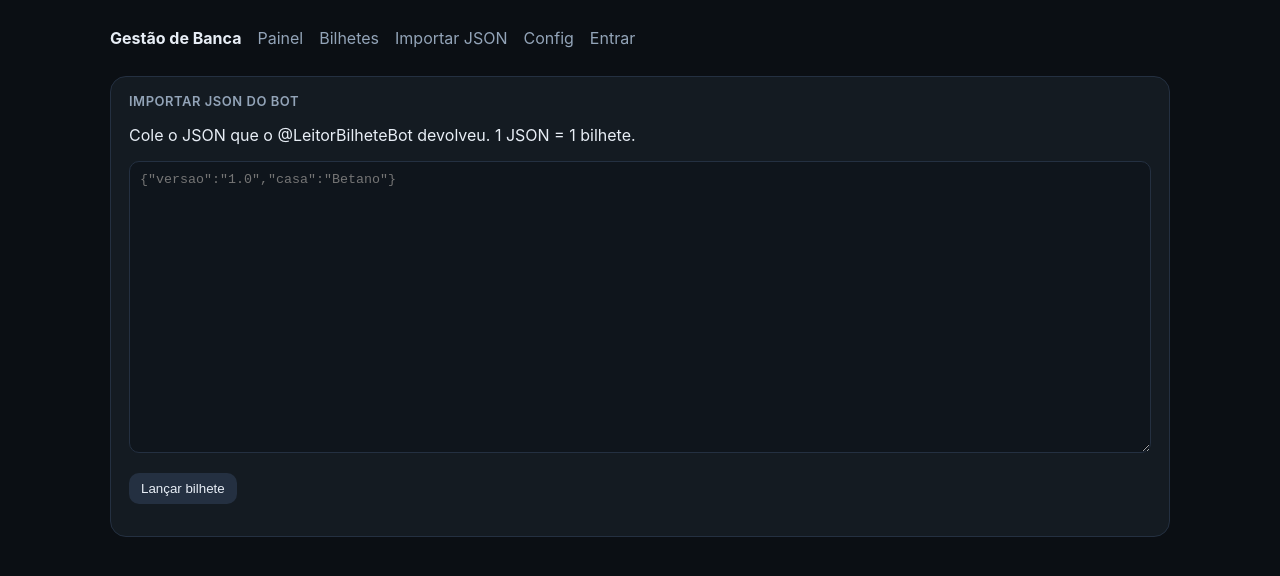
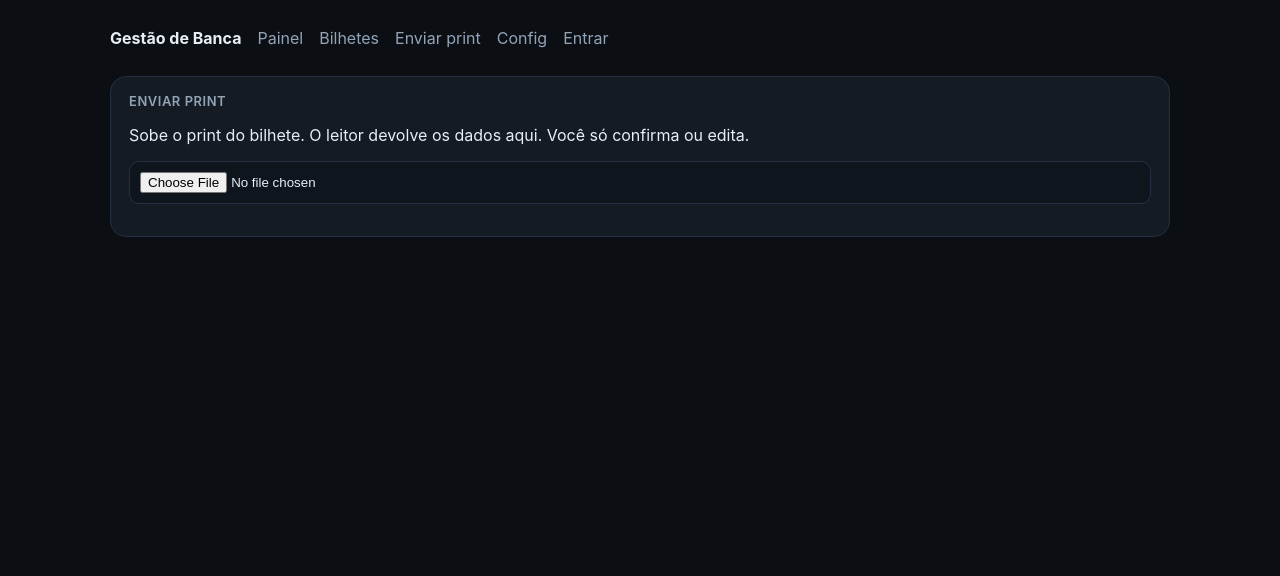
Before and after one commit to CarusoProClubs/gestao-banca, a Next.js app: page /importar in a window 1280 px wide. Shown: the top 576 px of the page. Built offline with nearby package versions, Linux system fonts and the light colour scheme.

Commit message:
Fluxo do site: enviar print, conferir leitura e só confirmar.

```diff
--- a/app/importar/page.js
+++ b/app/importar/page.js
@@ -1,92 +1,120 @@
 "use client";
 
-import { useState } from "react";
+import { useEffect, useState } from "react";
 import { getSupabase } from "../../lib/supabase";
+import { salvarBilhete } from "../../lib/tickets";
+
+function money(value) {
+  if (value == null) return "—";
+  return Number(value).toLocaleString("pt-BR", { style: "currency", currency: "BRL" });
+}
 
 export default function ImportarPage() {
-  const [raw, setRaw] = useState("");
   const [msg, setMsg] = useState("");
+  const [job, setJob] = useState(null);
+  const [bilhete, setBilhete] = useState(null);
 
-  async function lancar() {
+  useEffect(() => {
+    if (!job || job.status !== "lendo") return;
     const supabase = getSupabase();
-    if (!supabase) return setMsg("Supabase não configurado");
-    let json;
-    try {
-      json = JSON.parse(raw);
-    } catch {
-      setMsg("JSON inválido");
-      return;
-    }
+    const timer = setInterval(async () => {
+      const { data } = await supabase.from("ticket_jobs").select("*").eq("id", job.id).single();
+      if (!data) return;
+      setJob(data);
+      if (data.status === "pronto" && data.payload) setBilhete(data.payload);
+      if (data.status === "erro") setMsg(data.error || "Falha na leitura");
+    }, 2000);
+    return () => clearInterval(timer);
+  }, [job]);
+
+  async function enviarPrint(event) {
+    const file = event.target.files?.[0];
+    if (!file) return;
+    const supabase = getSupabase();
     const { data: sessionData } = await supabase.auth.getUser();
-    if (!sessionData.user) {
-      setMsg("Entre em /login primeiro");
-      return;
-    }
+    if (!sessionData.user) return setMsg("Entre em /login primeiro");
     const { data: profile, error: profileError } = await supabase
       .from("profiles")
       .select("organization_id")
       .eq("id", sessionData.user.id)
       .single();
-    if (profileError || !profile) {
-      setMsg("Perfil não encontrado. Crie a conta de novo depois do SQL do trigger.");
-      return;
-    }
-    const ticket = {
-      organization_id: profile.organization_id,
-      created_by: sessionData.user.id,
-      casa: json.casa ?? null,
-      id_casa: json.id_casa ?? null,
-      codigo_booking: json.codigo_booking ?? null,
-      data_hora: json.data_hora ?? null,
-      tipo: json.tipo ?? null,
-      formato: json.formato ?? null,
-      titulo: json.titulo ?? null,
-      valor_apostado: json.valor_apostado ?? null,
-      moeda: json.moeda ?? "BRL",
-      odd_bilhete: json.odd_bilhete ?? null,
-      retorno_casa: json.retorno_casa ?? null,
-      status_print: json.status_print ?? "pendente",
-      status_usuario: "pendente",
-      esporte: json.esporte ?? null,
-      jogo: json.jogo ?? null,
-      payload: json,
-    };
-    const { data: saved, error } = await supabase.from("tickets").insert(ticket).select("id").single();
-    if (error) {
-      setMsg(error.message);
-      return;
-    }
-    const legs = Array.isArray(json.pernas) ? json.pernas : [];
-    if (legs.length) {
-      const rows = legs.map((perna, index) => ({
+    if (profileError || !profile) return setMsg("Perfil não encontrado");
+
+    setMsg("Enviando print...");
+    setBilhete(null);
+    const path = `${profile.organization_id}/${Date.now()}-${file.name}`;
+    const { error: upError } = await supabase.storage.from("prints").upload(path, file, {
+      contentType: file.type || "image/png",
+      upsert: false,
+    });
+    if (upError) return setMsg(upError.message);
+
+    const { data: created, error } = await supabase
+      .from("ticket_jobs")
+      .insert({
         organization_id: profile.organization_id,
-        ticket_id: saved.id,
-        ordem: perna.ordem ?? index + 1,
-        jogo: perna.jogo ?? null,
-        selecao: perna.selecao ?? null,
-        mercado: perna.mercado ?? null,
-        odd_perna: perna.odd_perna ?? null,
-        placar_print: perna.placar_print ?? null,
-        status_print: perna.status_print ?? "desconhecido",
-      }));
-      const { error: legError } = await supabase.from("ticket_legs").insert(rows);
-      if (legError) {
-        setMsg("Bilhete salvo, pernas com erro: " + legError.message);
-        return;
-      }
-    }
-    setMsg("Bilhete lançado. Veja em Bilhetes.");
-    setRaw("");
+        created_by: sessionData.user.id,
+        status: "lendo",
+        image_path: path,
+      })
+      .select("*")
+      .single();
+    if (error) return setMsg(error.message);
+    setJob(created);
+    setMsg("Print com o leitor. Conferindo o bilhete...");
+  }
+
+  async function confirmar() {
+    const supabase = getSupabase();
+    const { data: sessionData } = await supabase.auth.getUser();
+    const { data: profile } = await supabase
+      .from("profiles")
+      .select("organization_id")
+      .eq("id", sessionData.user.id)
+      .single();
+    const result = await salvarBilhete(supabase, profile, sessionData.user.id, bilhete);
+    if (result.error) return setMsg(result.error.message);
+    setMsg("Bilhete confirmado. Veja em Bilhetes.");
+    setBilhete(null);
+    setJob(null);
   }
 
   return (
     <section className="card">
-      <h2>Importar JSON do bot</h2>
-      <p>Cole o JSON que o @LeitorBilheteBot devolveu. 1 JSON = 1 bilhete.</p>
-      <textarea rows={18} value={raw} onChange={(e) => setRaw(e.target.value)} placeholder='{"versao":"1.0","casa":"Betano"}' />
+      <h2>Enviar print</h2>
+      <p>Sobe o print do bilhete. O leitor devolve os dados aqui. Você só confirma ou edita.</p>
       <p>
-        <button onClick={lancar}>Lançar bilhete</button>
+        <input type="file" accept="image/*" onChange={enviarPrint} />
       </p>
+      {job?.status === "lendo" && <p>Lendo o print...</p>}
+      {bilhete && (
+        <div>
+          <p>
+            <strong>
+              {bilhete.casa} · {bilhete.tipo} · {bilhete.formato}
+            </strong>
+          </p>
+          <p>ID: {bilhete.id_casa ?? "—"}</p>
+          <p>Título: {bilhete.titulo ?? "—"}</p>
+          <p>Valor: {money(bilhete.valor_apostado)}</p>
+          <p>Odd: {bilhete.odd_bilhete ?? "—"}</p>
+          <p>Ganhos no print: {money(bilhete.retorno_casa)}</p>
+          <p>Status no print: {bilhete.status_print}</p>
+          <p>Pernas:</p>
+          <ul>
+            {(bilhete.pernas || []).map((perna) => (
+              <li key={perna.ordem}>
+                {perna.selecao} · {perna.mercado} {perna.odd_perna ?? ""}
+              </li>
+            ))}
+          </ul>
+          <p>
+            <button className="green" onClick={confirmar}>
+              Confirmar
+            </button>
+          </p>
+        </div>
+      )}
       <p>{msg}</p>
     </section>
   );
--- a/app/layout.js
+++ b/app/layout.js
@@ -12,7 +12,7 @@ export default function RootLayout({ children }) {
             <strong>Gestão de Banca</strong>
             <Link href="/">Painel</Link>
             <Link href="/bilhetes">Bilhetes</Link>
-            <Link href="/importar">Importar JSON</Link>
+            <Link href="/importar">Enviar print</Link>
             <Link href="/config">Config</Link>
             <Link href="/login">Entrar</Link>
           </nav>
--- /dev/null
+++ b/lib/tickets.js
@@ -0,0 +1,41 @@
+export async function salvarBilhete(supabase, profile, userId, json) {
+  const ticket = {
+    organization_id: profile.organization_id,
+    created_by: userId,
+    casa: json.casa ?? null,
+    id_casa: json.id_casa ?? null,
+    codigo_booking: json.codigo_booking ?? null,
+    data_hora: json.data_hora ?? null,
+    tipo: json.tipo ?? null,
+    formato: json.formato ?? null,
+    titulo: json.titulo ?? null,
+    valor_apostado: json.valor_apostado ?? null,
+    moeda: json.moeda ?? "BRL",
+    odd_bilhete: json.odd_bilhete ?? null,
+    retorno_casa: json.retorno_casa ?? null,
+    status_print: json.status_print ?? "pendente",
+    status_usuario: "pendente",
+    esporte: json.esporte ?? null,
+    jogo: json.jogo ?? null,
+    payload: json,
+  };
+  const { data: saved, error } = await supabase.from("tickets").insert(ticket).select("id").single();
+  if (error) return { error };
+  const legs = Array.isArray(json.pernas) ? json.pernas : [];
+  if (legs.length) {
+    const rows = legs.map((perna, index) => ({
+      organization_id: profile.organization_id,
+      ticket_id: saved.id,
+      ordem: perna.ordem ?? index + 1,
+      jogo: perna.jogo ?? null,
+      selecao: perna.selecao ?? null,
+      mercado: perna.mercado ?? null,
+      odd_perna: perna.odd_perna ?? null,
+      placar_print: perna.placar_print ?? null,
+      status_print: perna.status_print ?? "desconhecido",
+    }));
+    const { error: legError } = await supabase.from("ticket_legs").insert(rows);
+    if (legError) return { error: legError };
+  }
+  return { id: saved.id };
+}
```
Also changed, not shown: 1 other file (tests, documents, lock files or other folders).
